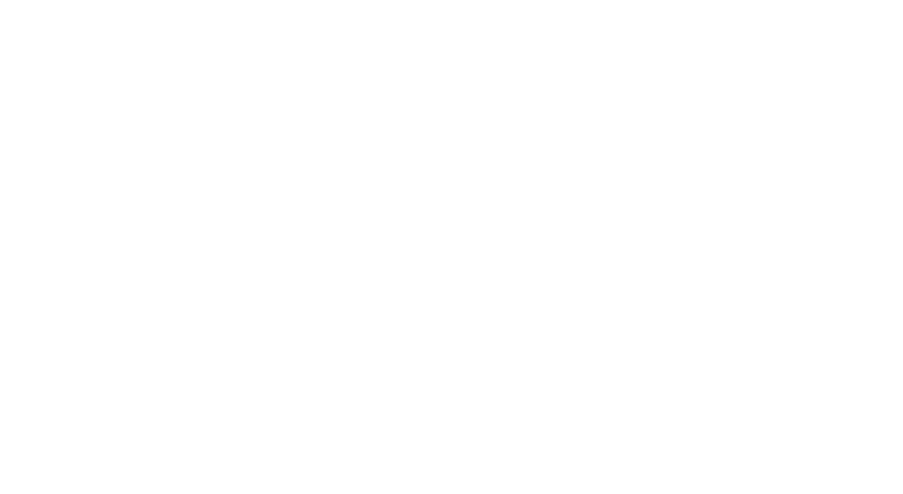
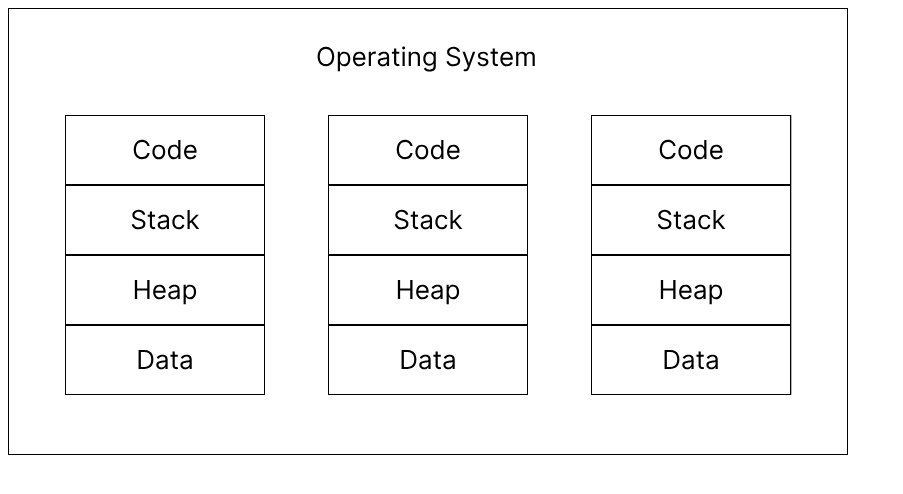
Before and after one commit to 1005jsc/javascript-runtime-engine-study, a plain HTML site: page index.html in a window 1280 px wide. Shown: the whole page, without its empty margins (0-903 px from the left). Drawn offline with Linux system fonts and the light colour scheme.

Commit message:
commit-5

```diff
--- a/index.html
+++ b/index.html
@@ -7,6 +7,6 @@
     <title>Document</title>
 </head>
 <body>
-
+    <img src="/assets/1.svg" alt="그림 1: 운영체제와 프로세스">
 </body>
 </html>
```
Also changed, not shown: assets/1.svg (added), 1 other file.
